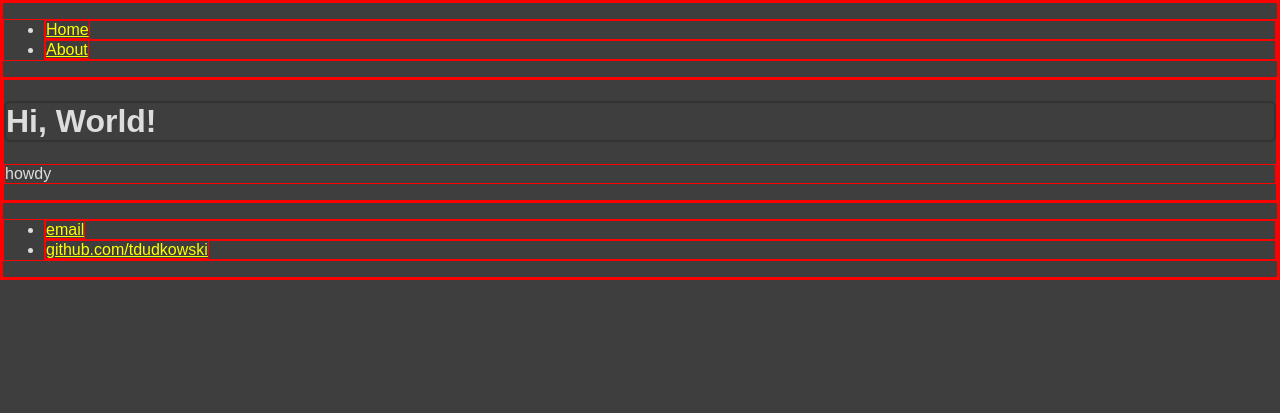
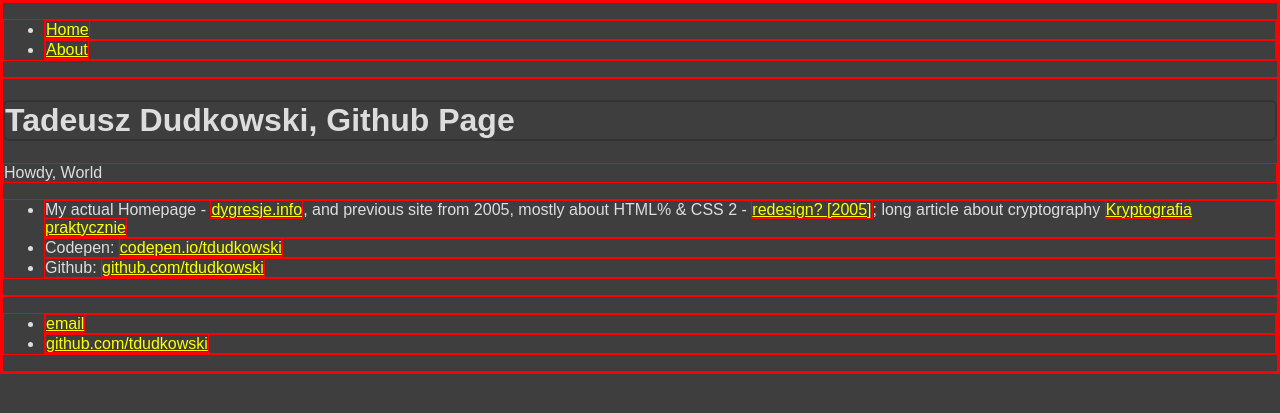
Before and after one commit to tdudkowski/tdudkowski.github.io, a Jekyll site: the page built from index.html, in a window 1280 px wide. Shown: the top 413 px of the page. Built offline with Jekyll 4.4.1, drawn with Linux system fonts in a browser that asks for light colours.

Commit message:
Update index.html

```diff
--- a/index.html
+++ b/index.html
@@ -2,7 +2,10 @@
 layout: default
 title: Tadeusz Dudkowski, Github Page
 ---
-<div class="blurb">
-	<h1>Hi, World!</h1>
-	<p>howdy</p>
-</div><!-- /.blurb -->
+	<h1>Tadeusz Dudkowski, Github Page</h1>
+	<p>Howdy, World</p>
+<ul>
+	<li>My actual Homepage - <a href="http://dygresje.info/">dygresje.info</a>, and previous site from 2005, mostly about HTML% & CSS 2 - <a href="http://tdudkows.ayz.pl/redesign/">redesign? [2005]</a>; long article about cryptography <a href="http://tdudkows.ayz.pl/redesign/crypto.html">Kryptografia praktycznie</a></li>
+	<li>Codepen: <a href="https://codepen.io/tdudkowski/">codepen.io/tdudkowski</a></li>
+	<li>Github: <a href="https://github.com/tdudkowski">github.com/tdudkowski</a></li>
+</ul>
```
